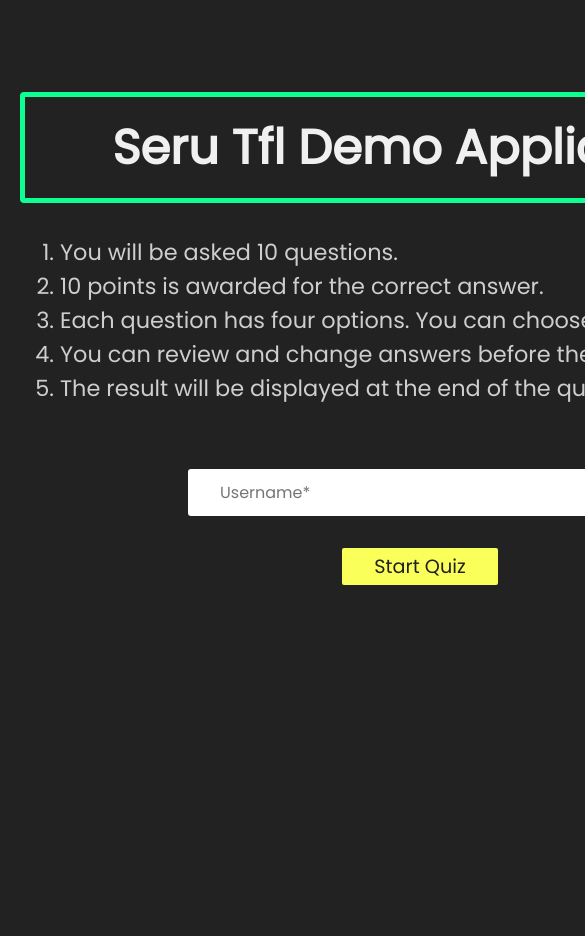
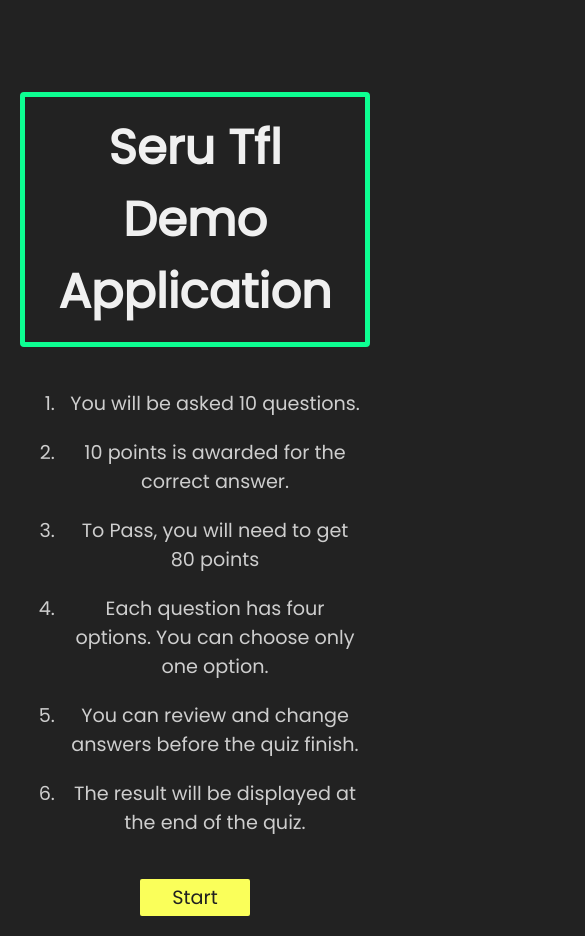
Before and after one commit to miladamin2010-commit/SeruApp, a React (Create React App) app: page / in a window 390 px wide. Shown: the top 936 px of the page, 585 px wide, since content can reach past the window. Before the commit the page ends 884 px from the top, so only its background shows below. Built offline with nearby package versions, Linux system fonts and the light colour scheme.

Commit message:
Updated the styling and added the correct answers

```diff
--- a/src/components/Main.js
+++ b/src/components/Main.js
@@ -13,17 +13,14 @@
         <ol>
             <li>You will be asked 10 questions.</li>
             <li>10 points is awarded for the correct answer.</li>
+            <li>To Pass, you will need to get 80 points</li>
             <li>Each question has four options. You can choose only one option.</li>
             <li>You can review and change answers before the quiz finish.</li>
             <li>The result will be displayed at the end of the quiz.</li>
         </ol>
 
-        <form id="form">
-            <input ref={inputRef} className="userid" type="text" placeholder='Username*' />
-        </form>
-
         <div className='start'>
-            <Link className='btn' to={'quiz'}>Start Quiz</Link>
+            <Link className='btn' to={'quiz'}>Start</Link>
         </div>
 
     </div>
--- a/src/components/Result.js
+++ b/src/components/Result.js
@@ -36,10 +36,6 @@
 
         <div className='result flex-center'>
             <div className='flex'>
-                <span>Username</span>
-                <span className='bold'>Daily Tuition</span>
-            </div>
-            <div className='flex'>
                 <span>Total Quiz Points : </span>
                 <span className='bold'>{totalPoints || 0}</span>
             </div>
--- a/src/components/ResultTable.js
+++ b/src/components/ResultTable.js
@@ -24,3 +24,6 @@
     </div>
   )
 }
+
+
+export const answers = [3, 2, 2, 1, 3, 2, 3, 3, 1, 2];
--- a/src/database/data.js
+++ b/src/database/data.js
@@ -102,4 +102,4 @@
 
 ];
 
-export const answers = [4, 3, 3, 2, 4, 3, 4, 4, 2, 3 ];
+export const answers = [3, 2, 2, 1, 3, 2, 3, 3, 1, 2];
--- a/src/helper/helper.js
+++ b/src/helper/helper.js
@@ -9,5 +9,5 @@
 }
 
 export function flagResult(totalPoints, earnPoints){
-    return (totalPoints * 50 / 100) < earnPoints; /** earn 50% marks */
+    return (totalPoints * 79 / 100) < earnPoints; /** earn 80% marks */
 }
--- a/src/styles/App.css
+++ b/src/styles/App.css
@@ -1,123 +1,112 @@
 @import url('https://fonts.googleapis.com/css2?family=Poppins&display=swap');
 
-:root{
+:root {
   --primary-color: #0DFF92;
-  --dark-color:#222222;
+  --dark-color: #222222;
   --light-color: #f0f0f0;
 }
 
-body, html{
+body, html {
   height: 100%;
-  background: var(--dark-color)
-}
-
-* > *{
+  background: var(--dark-color);
+  margin: 0;
+  padding: 0;
   font-family: 'Poppins', sans-serif;
 }
 
-.container{
-  display: block;
-  position: relative;
+.container {
+  max-width: 800px;
   margin: 40px auto;
-  height: auto;
-  width: 800px;
   padding: 20px;
+  box-sizing: border-box;
 }
 
-.container .title{
+.container .title {
   font-size: 3em;
   text-align: center;
   border: 5px solid var(--primary-color);
-    padding: .3em .2em;
+  padding: 0.3em 0.2em;
   border-radius: 4px;
 }
 
 .text-light {
-	color: var(--light-color)
+  color: var(--light-color);
 }
 
-.container ul{
+.container ul {
   list-style: none;
   margin: 0;
   padding: 0;
   overflow: auto;
 }
 
-.container .questions{
+.container .questions {
   padding: 3em;
 }
 
-/*
-.container .questions .qid{
-  padding: .2em .7em;
-  color: #222222;
-  background-color: #0DFF92;
-  border-radius: 50px;
-} */
-
-.container .grid{
+.container .grid {
   margin-top: 3em;
   display: grid;
   grid-template-columns: 1fr 1fr;
+  grid-gap: 1em;
 }
 
-
-.container .btn{
-    padding: .2em 1.7em;
+.container .btn {
+  padding: 0.2em 1.7em;
   border: none;
-    border-radius: .1em;
+  border-radius: 0.1em;
   font-size: 1.2em;
+  cursor: pointer;
 }
 
-.container .btn:hover{
-    cursor: pointer;
+.container .btn:hover {
   background-color: #f0f0f0;
   color: #202020;
 }
 
-.next{
+.next {
   background-color: var(--primary-color);
   justify-self: flex-end;
 }
 
-.prev{
+.prev {
   background-color: #faff5a;
   justify-self: flex-start;
 }
 
-ul li{
+ul li {
   color: #AAAAAA;
   display: block;
   position: relative;
   float: left;
   width: 100%;
-  height: 100px;
+  min-height: 100px;
   border-bottom: 1px solid #333;
 }
 
-ul li input[type=radio]{
+ul li input[type="radio"] {
   position: absolute;
   visibility: hidden;
 }
 
-ul li label{
+ul li label {
   display: block;
   position: relative;
   font-weight: 300;
-  font-size: 1.35em;
-  padding: 25px 25px 25px 80px;
+  font-size: 1em;
+  padding: 30px 10px 60px 80px;
   margin: 10px auto;
   height: 30px;
   z-index: 9;
   cursor: pointer;
-  -webkit-transition: all 0.25s linear;
+  transition: all 0.25s linear;
 }
 
-ul li:hover label{
+ul li:hover label {
   color: #FFFFFF;
 }
 
-ul li .check{
+ul li .check {
   display: block;
   position: absolute;
   border: 5px solid #AAAAAA;
@@ -127,11 +116,10 @@
   top: 30px;
   left: 20px;
   z-index: 5;
-	transition: border .25s linear;
-	-webkit-transition: border .25s linear;
+  transition: border 0.25s linear;
 }
 
-ul li:hover .checked {
+ul li:hover .check {
   border: 5px solid #FFFFFF;
 }
 
@@ -146,9 +134,7 @@
   left: 5px;
   margin: auto;
   transition: background 0.25s linear;
-	-webkit-transition: background 0.25s linear;
 }
-
 
 input[type=radio]:checked ~ .check {
   border: 5px solid var(--primary-color)
--- a/src/styles/Main.css
+++ b/src/styles/Main.css
@@ -1,34 +1,50 @@
-.container ol li{
+.container ol li {
     font-size: 1.4em;
+    padding: 10px 10px 10px 10px;
     color: #cecece;
-}
+  }
 
-.start{
+  .start {
     display: flex;
     justify-content: center;
     padding-top: 2em;
-}
+  }
 
-.start .btn{
-    padding: .2em 1.7em;
+  .start .btn {
+    padding: 0.2em 1.7em;
     border: none;
-    border-radius: .1em;
+    border-radius: 0.1em;
     font-size: 1.2em;
     color: #202020;
     text-decoration: none;
     background-color: #faff5a;
-}
+  }
 
-#form{
+  #form {
     display: flex;
     justify-content: center;
     margin-top: 4em;
-}
+  }
 
-#form .userid{
-    padding: .7em 2em;
-    width: 50%;
+  #form .userid {
+    padding: 0.7em 2em;
+    width: 100%;
+    max-width: 400px;
     border: none;
     border-radius: 3px;
     font-size: 1em;
-}
+  }
+
+  @media screen and (max-width: 600px) {
+    .container ol li {
+      font-size: 1.2em;
+    }
+
+    .start {
+      padding-top: 1em;
+    }
+
+    #form .userid {
+      width: 100%;
+    }
+  }
--- a/src/styles/Result.css
+++ b/src/styles/Result.css
@@ -1,6 +1,4 @@
-
-
-.flex-center{
+.flex-center {
     display: flex;
     justify-content: center;
     flex-direction: column;
@@ -9,10 +7,9 @@
     gap: 1em;
   }
 
-.container .flex{
+  .container .flex {
     display: flex;
     justify-content: space-between;
-
   }
 
   .container .flex span {
@@ -46,6 +43,17 @@
     padding: 18px 0;
   }
 
-.table-header > tr > td{
+  .table-header > tr > td {
     border: 1px solid #faff5a;
   }
+
+  @media screen and (max-width: 600px) {
+    .flex-center {
+      padding: 2em;
+    }
+
+    .table-header,
+    .table-body {
+      padding: 12px 0;
+    }
+  }
--- a/src/styles/index.css
+++ b/src/styles/index.css
@@ -1,13 +1,21 @@
 body {
   margin: 0;
+  padding: 0;
   font-family: -apple-system, BlinkMacSystemFont, 'Segoe UI', 'Roboto', 'Oxygen',
     'Ubuntu', 'Cantarell', 'Fira Sans', 'Droid Sans', 'Helvetica Neue',
     sans-serif;
   -webkit-font-smoothing: antialiased;
   -moz-osx-font-smoothing: grayscale;
+  box-sizing: border-box;
 }
 
 code {
   font-family: source-code-pro, Menlo, Monaco, Consolas, 'Courier New',
     monospace;
 }
+
+@media screen and (max-width: 600px) {
+  body {
+    text-align: center;
+  }
+}
```
Lines whose indentation alone changed are shown as unchanged.
